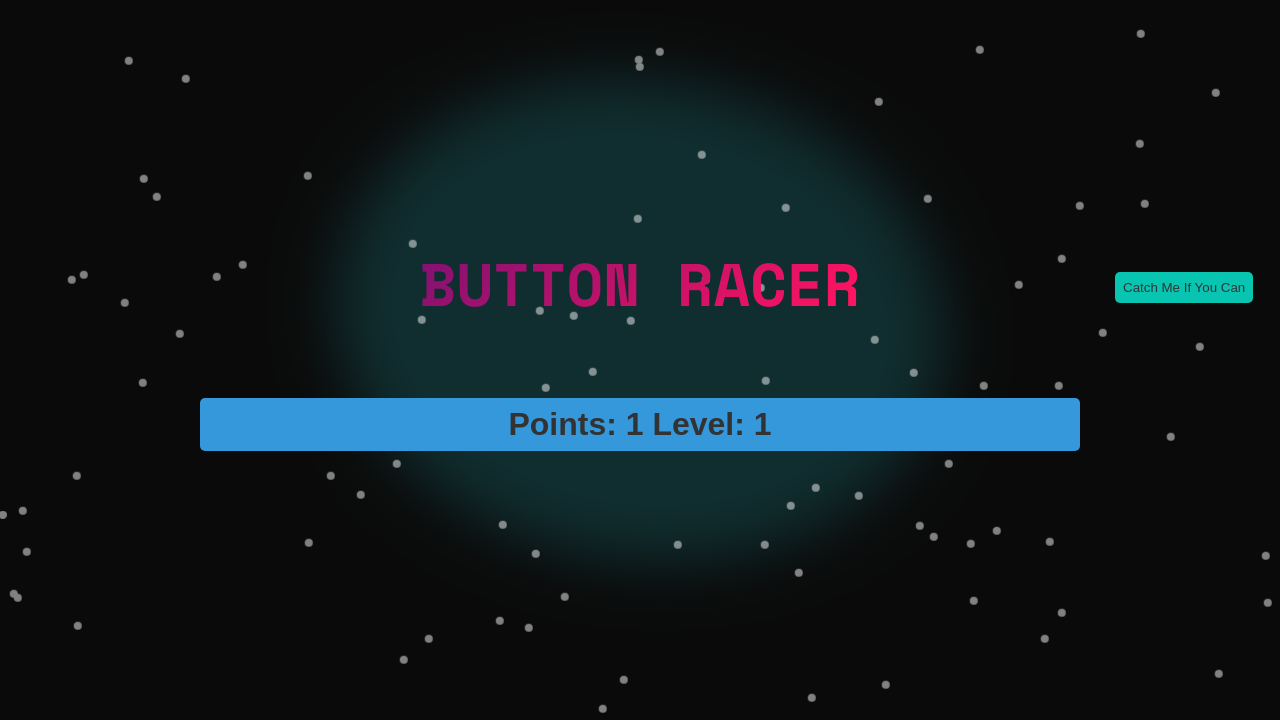
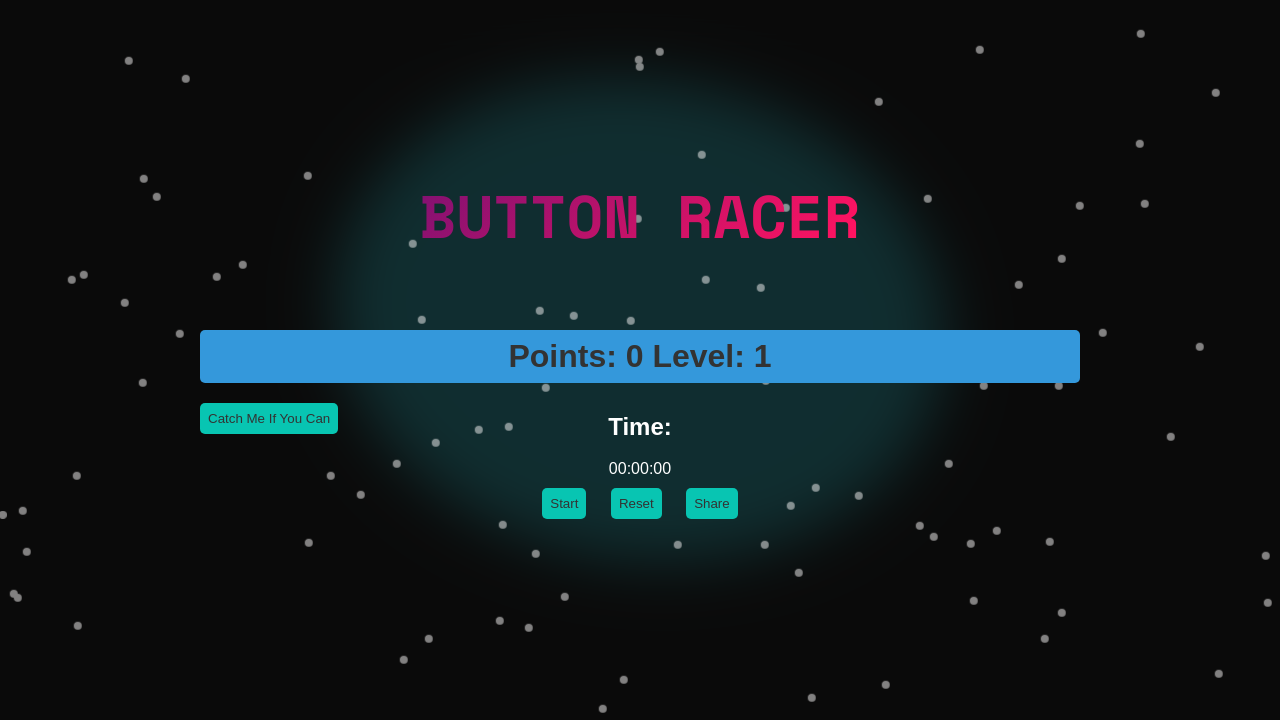
Before and after one commit to GDSC-NMIMS-MPSTME-Mumbai/project-mirage, a Flask app: page / in a window 1280 px wide. Shown: the part 80-800 px from the top of the page. Run offline with Flask 3, Linux system fonts and the light colour scheme.

Commit message:
added score and timer to button game and added edge detection filter to filter image

```diff
--- a/static/js/index.js
+++ b/static/js/index.js
@@ -10,8 +10,11 @@
 let level = 1;
 let timerId = null;
 let particleNum = 0;
+let isRunning = false;
 
 function moveRandom() {
+  if (isRunning == false) return;
+
   const randomX = Math.floor(Math.random() * (containerWidth - buttonWidth));
   const randomY = Math.floor(Math.random() * (containerHeight - buttonHeight));
   gameButton.style.top = `${randomY}px`;
@@ -25,6 +28,10 @@
   gameButton.style.top = `${randomY}px`;
   gameButton.style.left = `${randomX}px`;
 
+  if (isRunning == false) {
+    startStop();
+  }
+
   points++;
   if (points % 5 == 0) {
     level++;
@@ -36,7 +43,7 @@
       clearInterval(timerId);
       timerId = setInterval(() => {
         moveRandom();
-      }, (8000 / level));
+      }, 8000 / level);
     }
   }
 
@@ -53,8 +60,6 @@
   particle.style.top = `${Math.random() * 100}vh`;
   particlesContainer.appendChild(particle);
 }
-
-moveButton();
 
 //Creating a function change background color randomly on button click
 const button = document.querySelector("#generate-button");
@@ -160,3 +165,67 @@
 
   return [Math.round(r * 255), Math.round(g * 255), Math.round(b * 255)];
 }
+
+// stop watch
+let time = 0;
+let running = 0;
+
+function startStop() {
+  if (isRunning == false) {
+    isRunning = true;
+    increment();
+    document.getElementById("startStop").innerHTML = "Pause";
+  } else {
+    isRunning = false;
+
+    document.getElementById("startStop").innerHTML = "Resume";
+  }
+}
+
+function reset() {
+  running = 0;
+  time = 0;
+  points = 0;
+  level = 1;
+  pointsElement.innerText = points; // Update the points
+  levelElement.innerText = level;
+  document.getElementById("startStop").innerHTML = "Start";
+  document.getElementById("stopwatch").innerHTML = "00:00:00";
+}
+
+function increment() {
+  if (isRunning == true) {
+    setTimeout(function () {
+      if (isRunning == false) {
+        return;
+      }
+      time++;
+      let mins = Math.floor(time / 10 / 60);
+      let secs = Math.floor((time / 10) % 60);
+      let tenths = time % 10;
+
+      if (mins < 10) {
+        mins = "0" + mins;
+      }
+      if (secs < 10) {
+        secs = "0" + secs;
+      }
+      document.getElementById("stopwatch").innerHTML =
+        mins + ":" + secs + ":" + "0" + tenths;
+      increment();
+    }, 100);
+  }
+}
+
+function shareScore() {
+  // open modal
+  document.getElementById("modal").style.display = "block";
+  document.getElementById("final-score").innerText = points;
+  document.getElementById("final-time").innerText =
+    document.getElementById("stopwatch").innerText;
+
+  // close modal
+  document.getElementById("close").addEventListener("click", function () {
+    document.getElementById("modal").style.display = "none";
+  });
+}
--- a/static/styles/index.css
+++ b/static/styles/index.css
@@ -78,6 +80,10 @@
   opacity: 0.5;
 }
 
+.stopwatch {
+  color: white;
+}
+
 .particle {
   position: absolute;
   width: 8px;
@@ -156,10 +196,21 @@
   align-items: flex-start;
 }
 
+.stopwatch {
+  /* align this to center */
+  display: flex;
+  flex-direction: column;
+  align-items: center;
+  justify-content: center;
+  width: 100%;
+  height: 100%;
+}
+
 .color-control {
   display: flex;
   align-items: center;
 }
+
 #game-button {
   position: absolute;
   transition: top 0.2s, left 0.2s;
--- a/templates/filter.html
+++ b/templates/filter.html
@@ -8,6 +8,7 @@
     />
   </head>
   {% include "_navbar.html" %}
+
   <body>
     <!-- partial:index.partial.html -->
     <script src="https://www.dukelearntoprogram.com/course1/common/js/image/SimpleImage.js"></script>
@@ -30,6 +31,11 @@
         <input type="button" value="Red" onclick="doRed()" />
         <input type="button" value="Blur" onclick="doBlur()" />
         <input type="button" value="Rainbow" onclick="doRainbow()" />
+        <input
+          type="button"
+          value="Edge Detection"
+          onclick="doEdgeDetection()"
+        />
         <input type="button" value="Frame" onclick="doFrame()" />
       </p>
       <p>
--- a/templates/index.html
+++ b/templates/index.html
@@ -1,3 +1,19 @@
+<!-- script for this html is in js directory inside static, the script tag used here is just to link the proper url for the generate function -->
+
+<!DOCTYPE html>
+<html lang="en">
+  <head>
+    <meta charset="UTF-8" />
+    <meta name="viewport" content="width=device-width, initial-scale=1.0" />
+    <title>Homepage</title>
+    <link
+      rel="stylesheet"
+      href="{{ url_for('static', filename='styles/index.css') }}"
+    />
+    <script
+      defer
+      src="{{ url_for('static', filename='js/index.js') }}"
+    ></script>
     <!-- script for this html is in js directory inside static, the script tag used here is just to link the proper url for the generate function -->
 
     <!DOCTYPE html>
@@ -15,13 +31,18 @@
           src="{{ url_for('static', filename='js/index.js') }}"
         ></script>
       </head>
+
       <body>
         <div id="blob"></div>
         <div id="blur"></div>
         <div class="particles"></div>
         {% include "_navbar.html" %}
         <main>
-      <h3 class="animate-character" id="hero-text" data-value="Button Racer">
+          <h3
+            class="animate-character"
+            id="hero-text"
+            data-value="Button Racer"
+          >
             Button Racer
           </h3>
 
@@ -33,10 +54,33 @@
           </h1>
 
           <div class="controls">
-        <button id="game-button" tabindex="-1" onclick="moveButton()">
+            <!-- Stop watch Clock -->
+            <div class="stopwatch">
+              <h2>Time:</h2>
+              <div id="stopwatch">00:00:00</div>
+              <div class="wrapper">
+                <button id="startStop" onclick="startStop()">Start</button>
+                <button id="reset" onclick="reset()">Reset</button>
+                <button id="share" onclick="shareScore()">Share</button>
+              </div>
+            </div>
+
+            <button id="game-button" onclick="moveButton()">
               Catch Me If You Can
             </button>
+          </div>
+
+          <div id="modal">
+            <div class="modal-content">
+              <span id="close">&times;</span>
+              <h2>Share your Score</h2>
+              <p>Your score is: <span id="final-score">0</span></p>
+              <p>Your Time is: <span id="final-time">00:00:00</span></p>
+              <button id="play-again" onclick="playAgain()">Play Again</button>
+            </div>
           </div>
         </main>
       </body>
     </html>
+  </head>
+</html>
```
Also changed, not shown: other parts of static/styles/index.css (+43 -7 lines), static/js/fscripts.js (+178 -28 lines). Lines whose indentation alone changed are shown as unchanged.
